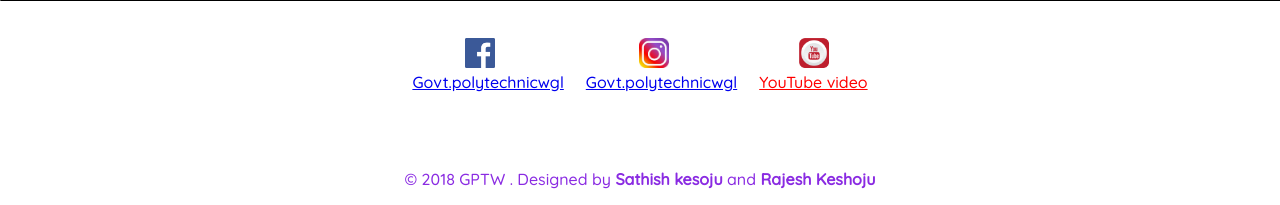
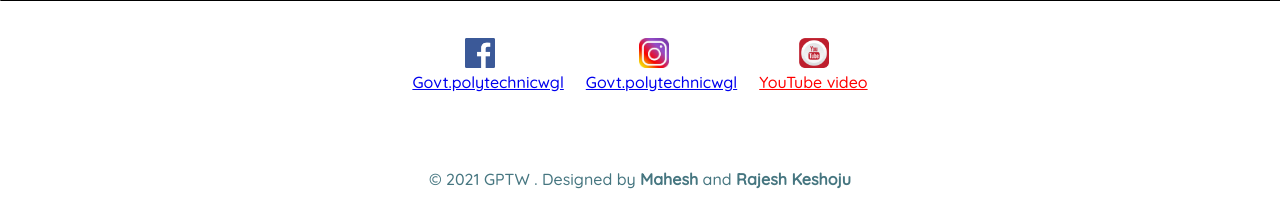
Before and after one commit to Rajeshkeshoju/gptw-web, a PHP site: page /html/homepage.html in a window 1280 px wide. Shown: the part 1936-2141 px from the top of the page. Run offline with PHP 8.4, Linux system fonts and the light colour scheme; grey boxes are pictures that could not be loaded.

Commit message:
Finalised Home Page

```diff
--- a/css/style.css
+++ b/css/style.css
@@ -366,3 +366,10 @@ div.course-container ul {
     background-color: #4ffbdf;
   }
 }
+/**
+  FOOTER SECTION
+*/
+div.footer {
+  color: var(--primary-color);
+  text-align: center;
+}
--- a/html/homepage.html
+++ b/html/homepage.html
@@ -253,8 +253,8 @@
     <!--footer-->
     <br /><br />
     <div class="footer">
-      <p style="color: blueviolet" align="center">
-        &copy; 2018 GPTW . Designed by <b>Sathish kesoju</b> and
+      <p>
+        &copy; 2021 GPTW . Designed by <b>Mahesh</b> and
         <b>Rajesh Keshoju</b>
       </p>
     </div>
```
